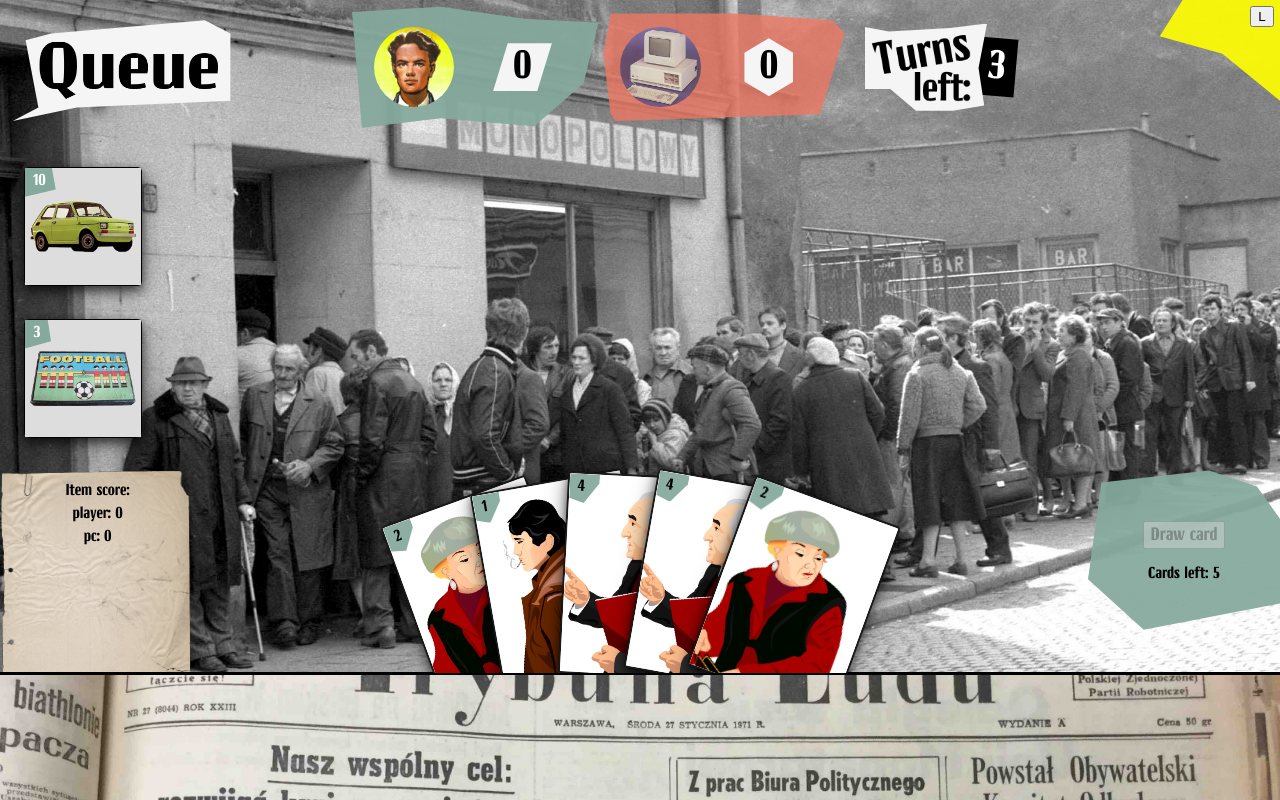
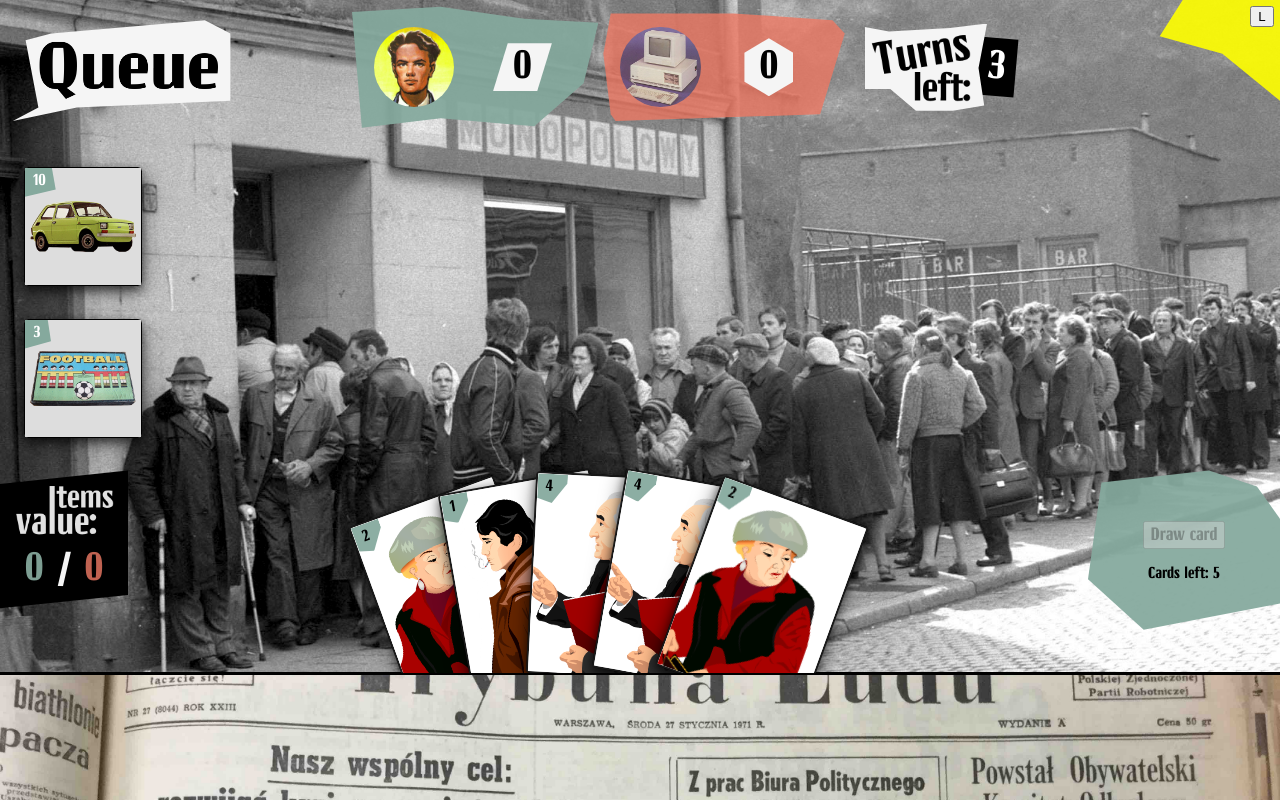
Before and after one commit to michalakweb/that-my-spot, a React (Create React App) app: page / in a window 1280 px wide. Built offline with nearby package versions, Linux system fonts and the light colour scheme.

Commit message:
restyled item score values area

```diff
--- a/src/components/footer/OverallScore.js
+++ b/src/components/footer/OverallScore.js
@@ -1,10 +1,14 @@
 import React from "react"
+import itemsValueImg from "../../images/itemsvalue.png"
 
 const OverallScore = (props) => (
 	<div id="overall_score">
-		<p>Item score:</p>
-		<p>player: {props.playerOverallScore}</p>
-		<p>pc: {props.computerOverallScore}</p>
+		<img src={itemsValueImg} id="items_value_img" />
+		<div id="items_value_container">
+			<p id="items_value_player">{props.playerOverallScore}</p>
+			<p id="items_value_break">/</p>
+			<p id="items_value_computer">{props.computerOverallScore}</p>
+		</div>
 	</div>
 )
 
--- a/src/styles/footer.scss
+++ b/src/styles/footer.scss
@@ -10,20 +10,56 @@
 #overall_score {
 	display: flex;
 	flex-direction: column;
-	background-image: url("../images/linedpaper.png");
-	background-size: cover;
-	width: 15%;
+	width: 10%;
 	align-items: center;
+}
 
-	p {
-		margin: 0;
-		padding: 2px;
-		padding-left: 5px;
-	}
+#items_value_img {
+	width: 100%;
+	clip-path: polygon(0 17%, 100% 0, 100% 83%, 0% 100%);
+}
 
-	p:first-child {
-		margin-top: 10px;
-	}
+#items_value_container {
+	width: 100%;
+	display: flex;
+	flex-direction: row;
+	background-color: black;
+	clip-path: polygon(0 17%, 100% 0, 100% 83%, 0% 100%);
+	position: relative;
+	top: -10%;
+	justify-content: space-evenly;
+	font-size: 40px;
+}
+
+#items_value_player,
+#items_value_computer,
+#items_value_break {
+	display: inline-flex;
+	margin: 0;
+	padding-top: 30px;
+	justify-content: center;
+	position: relative;
+	top: -20%;
+}
+
+#items_value_player {
+	width: 50%;
+	color: #85a99def;
+	clip-path: polygon(0 17%, 100% 0, 100% 83%, 0% 100%);
+	z-index: 0;
+	padding-left: 10px;
+}
+
+#items_value_break {
+	color: whitesmoke;
+}
+
+#items_value_computer {
+	width: 50%;
+	color: #ed7964ce;
+	clip-path: polygon(0 17%, 100% 0, 100% 83%, 0% 100%);
+	z-index: 0;
+	padding-right: 10px;
 }
 
 #card_container {
@@ -133,7 +169,15 @@
 	width: 15%;
 	align-items: center;
 	justify-content: center;
-	clip-path: polygon(63% 0, 88% 8%, 100% 24%, 100% 66%, 29% 79%, 0 54%, 7% 6%);
+	clip-path: polygon(
+		63% 0,
+		88% 8%,
+		100% 24%,
+		100% 66%,
+		29% 79%,
+		0 54%,
+		7% 6%
+	);
 
 	button {
 		display: block;
```
Also changed, not shown: src/images/itemsvalue.png (added).
